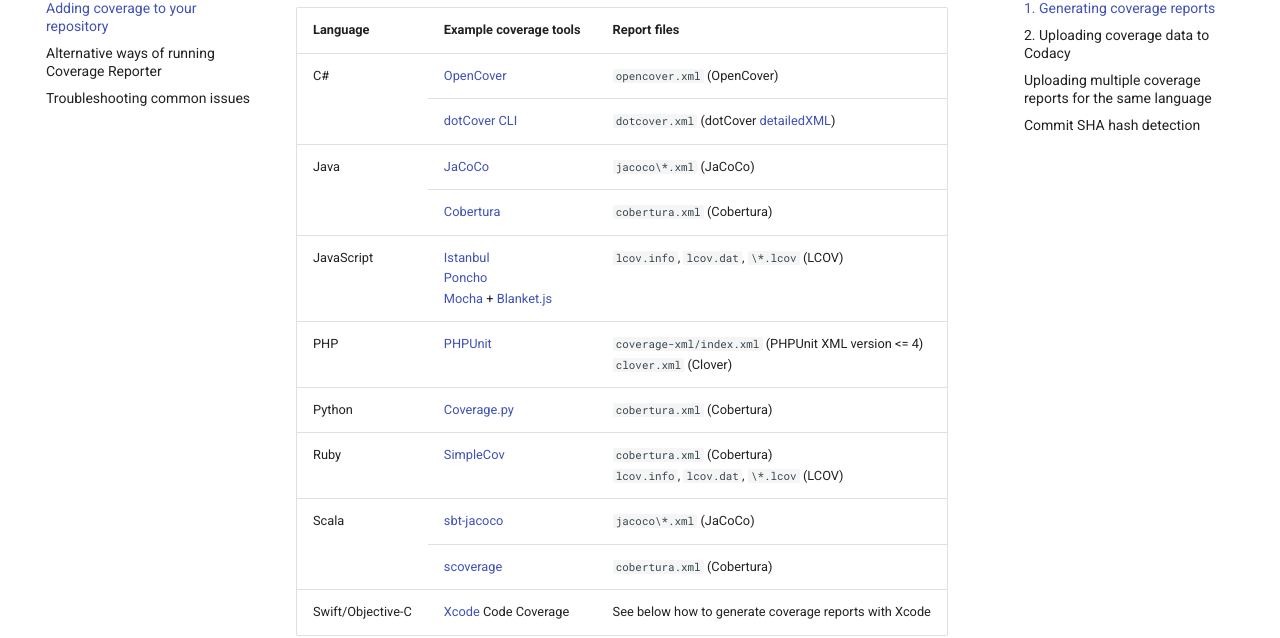
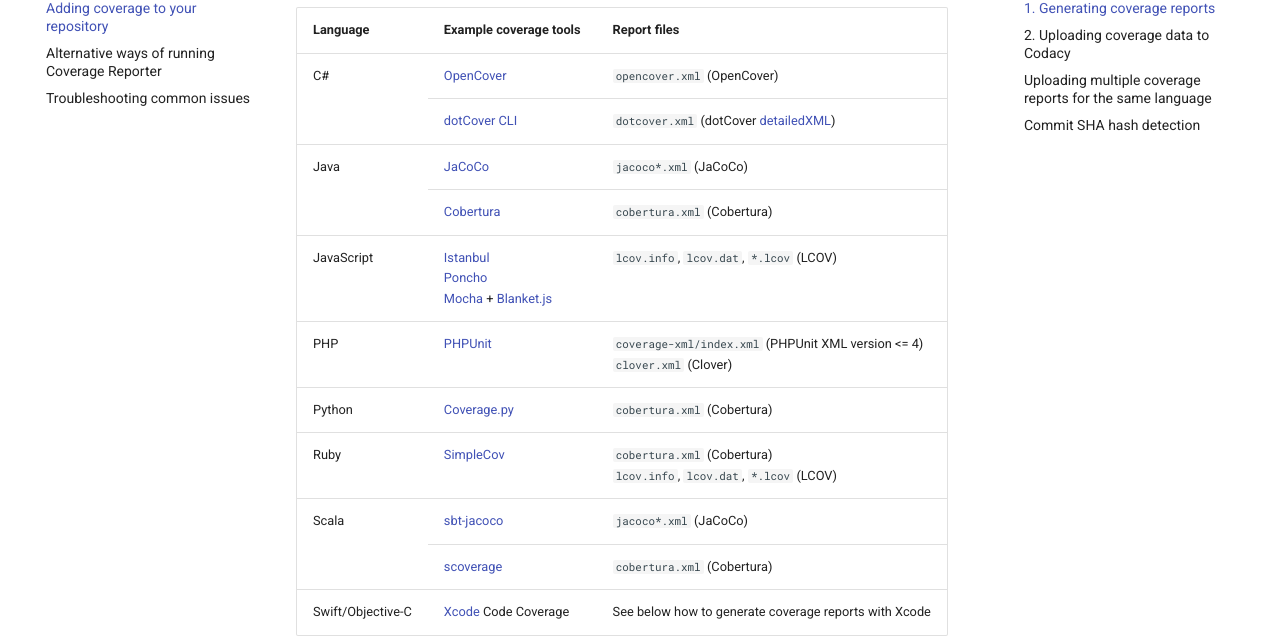
Before and after one commit to codacy/codacy-coverage-reporter, an MkDocs documentation site: the page built from docs/index.md, in a window 1280 px wide and 900 px high, scrolled down 744 px. Shown: the part 100-738 px from the top of the window. Built offline with MkDocs 1.6.1 and Material for MkDocs 9.7.7, drawn with Linux system fonts in a browser that asks for light colours.

```diff
--- a/docs/index.md
+++ b/docs/index.md
@@ -41,7 +41,7 @@ There are many tools that you can use to generate coverage reports for the langu
 <tr>
     <td rowspan="2">Java</td>
     <td><a href="http://eclemma.org/jacoco/">JaCoCo</a></td>
-    <td><code>jacoco\*.xml</code> (JaCoCo)</td>
+    <td><code>jacoco*.xml</code> (JaCoCo)</td>
 </tr>
 <tr>
     <td><a href="http://cobertura.github.io/cobertura/">Cobertura</a></td>
@@ -52,7 +52,7 @@ There are many tools that you can use to generate coverage reports for the langu
     <td><a href="https://github.com/gotwarlost/istanbul">Istanbul</a><br/>
         <a href="https://github.com/deepsweet/poncho">Poncho</a><br/>
         <a href="http://mochajs.org/">Mocha</a> + <a href="https://github.com/alex-seville/blanket">Blanket.js</a></td>
-    <td><code>lcov.info</code>, <code>lcov.dat</code>, <code>\*.lcov</code> (LCOV)</td>
+    <td><code>lcov.info</code>, <code>lcov.dat</code>, <code>*.lcov</code> (LCOV)</td>
 </tr>
 <tr>
     <td>PHP</td>
@@ -69,12 +69,12 @@ There are many tools that you can use to generate coverage reports for the langu
     <td>Ruby</td>
     <td><a href="https://github.com/simplecov-ruby/simplecov">SimpleCov</a></td>
     <td><code>cobertura.xml</code> (Cobertura)<br/>
-        <code>lcov.info</code>, <code>lcov.dat</code>, <code>\*.lcov</code> (LCOV)</td>
+        <code>lcov.info</code>, <code>lcov.dat</code>, <code>*.lcov</code> (LCOV)</td>
 </tr>
 <tr>
     <td  rowspan="2">Scala</td>
     <td><a href="https://www.scala-sbt.org/sbt-jacoco/">sbt-jacoco</a></td>
-    <td><code>jacoco\*.xml</code> (JaCoCo)</td>
+    <td><code>jacoco*.xml</code> (JaCoCo)</td>
 </tr>
 <tr>
     <td><a href="http://scoverage.org/">scoverage</a></td>
```
